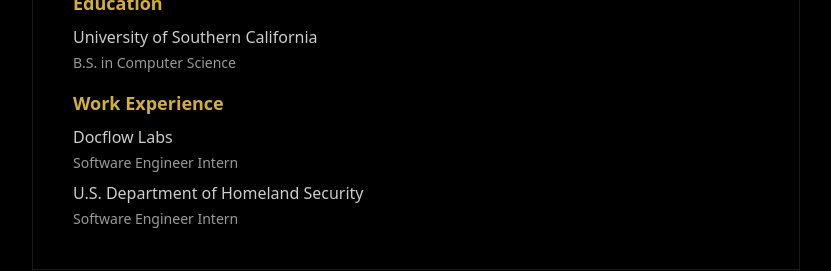
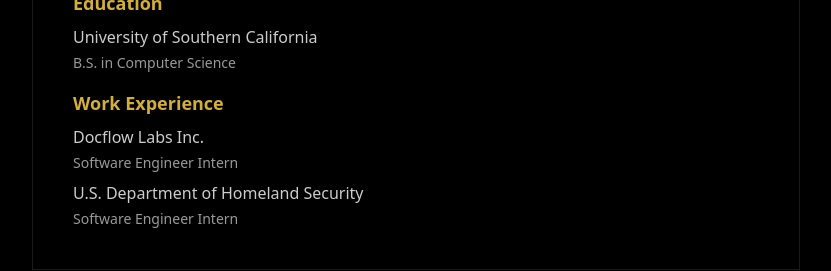
Before and after one commit to seika5/portfolio, a Next.js app in the folder portfolio/: page / in a window 1280 px wide. Shown: the part 1240-1511 px from the top of the page, without its empty margins (272-1103 px from the left). Built offline with nearby package versions, Linux system fonts and the light colour scheme.

Commit message:
Update PortfolioContent.tsx

```diff
--- a/portfolio/src/components/portfolio/PortfolioContent.tsx
+++ b/portfolio/src/components/portfolio/PortfolioContent.tsx
@@ -182,7 +182,7 @@
                     <div>
                       <h3 className="text-[#d4af37] text-lg font-semibold mb-2">Work Experience</h3>
 
-                      <p className="mb-1">Docflow Labs</p>
+                      <p className="mb-1">Docflow Labs Inc.</p>
                       <p className="text-sm text-white/60 mb-2">Software Engineer Intern</p>
 
                       <p className="mb-1">U.S. Department of Homeland Security</p>
```
